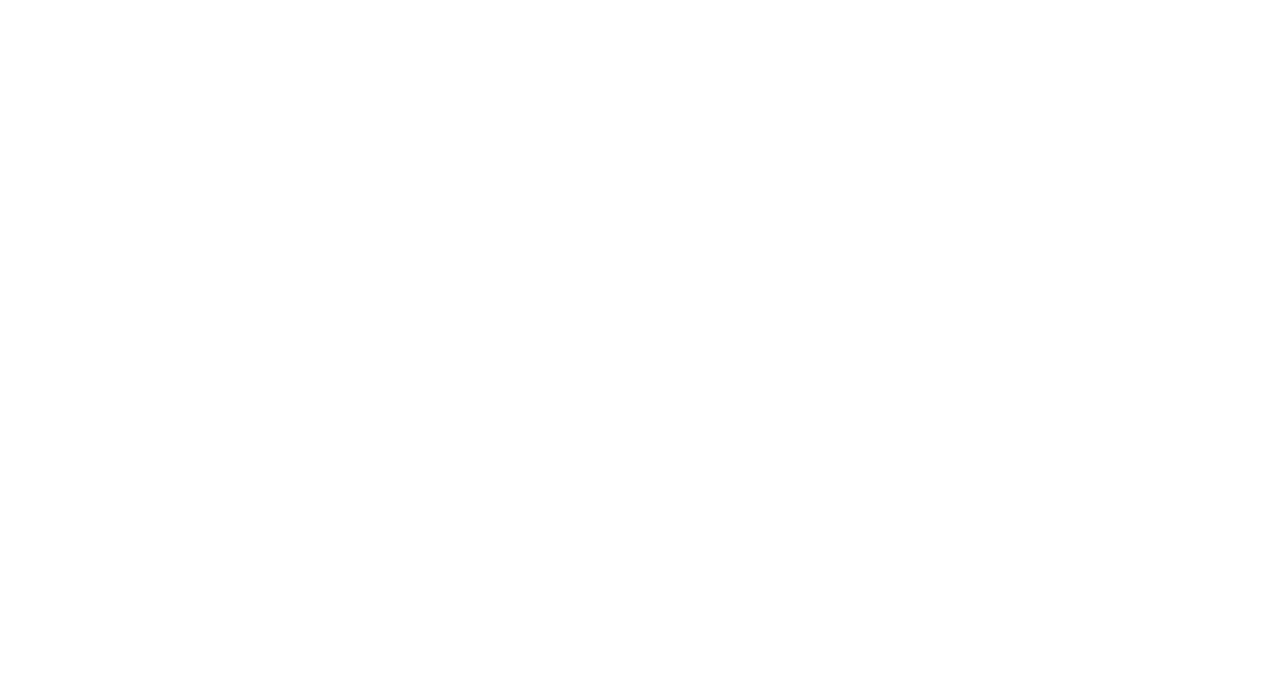
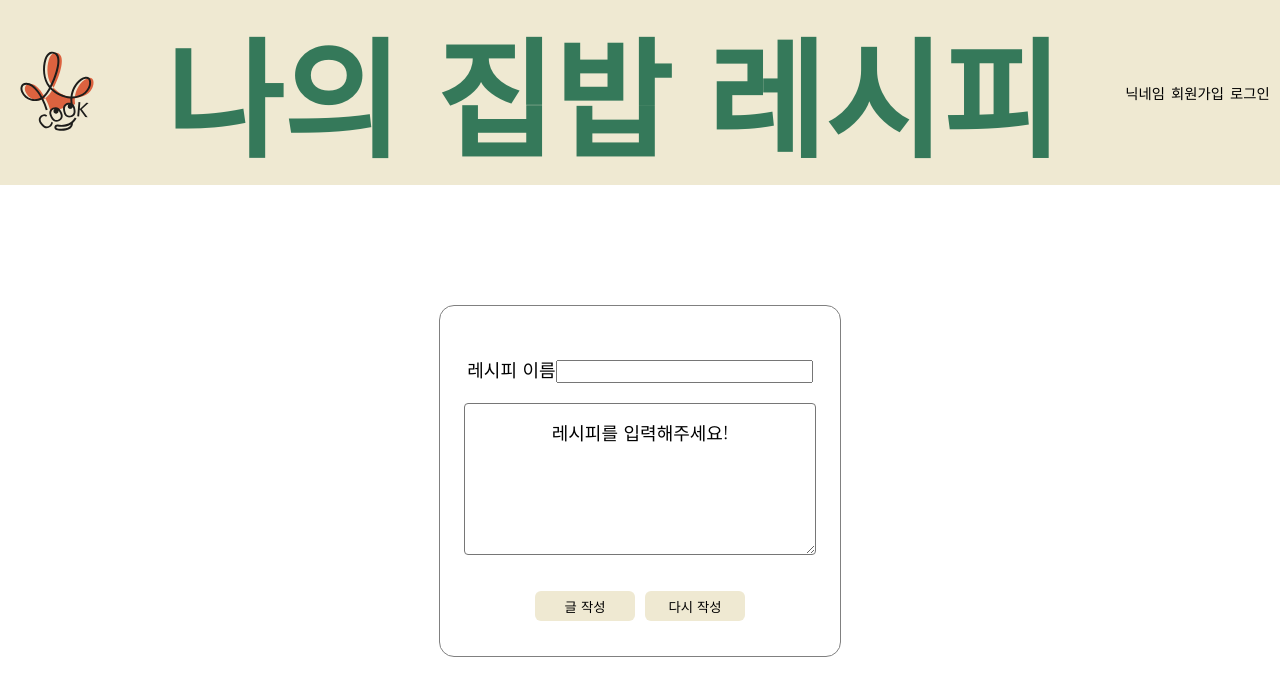
Before and after one commit to MyZipBobRecipe/FE, a React (Create React App) app: page /article in a window 1280 px wide. Before the commit this address had no page. Shown: the top 696 px of the page. Built offline with nearby package versions, Linux system fonts and the light colour scheme; a web font is replaced by a local one.

Commit message:
feat: article axios connect

```diff
--- a/src/components/form/CreateForm.jsx
+++ b/src/components/form/CreateForm.jsx
@@ -16,8 +16,8 @@ const CreateForm = () => {
 //초기값
   const initialState = {
     title: "",
-    ingredient:"",
-    description: ""
+    // ingredient:"",
+    body: ""
   };
 
 
@@ -31,10 +31,45 @@ const CreateForm = () => {
   };
 
 
+  const post_handler = async (event) => {
+    // 유효성 검증 코드
+    event.preventDefault();
+    if ( post.title.trim() === "" || post.body.trim() === "" ){
+      console.log(post)
+      return alert("모든 칸을 채워주세요!")
+    };
+    console.log(post)
+
+    try {
+
+      // const { data } = await axios.post("http://localhost:3001/recipies", {...post});
+      const { data } = await axios.post("http://15.164.169.141:8080/article", { ...post });
+      setPost(initialState)
+
+      if (data.ok) {
+
+        window.alert("레시피가 등록되었습니다!")
+        console.log("newPosting: ",data)
+        navigate('/api/postlist') //go home
+
+      } else {
+        console.log("Not Ok")
+        console.error(data)
+        // 데이터는 넘어가는데, 왜 ok가 안되는가?
+      };
+
+    } catch {
+      window.alert("무엇인가 잘못되었습니다! 😱")
+      setPost(initialState)
+
+
+    }
+
+  };
 
   return (
     <StForm>
-      <form>
+      <form onSubmit={post_handler}>
         <div>
           <div>
             <label>레시피 이름</label>
@@ -47,7 +82,7 @@ const CreateForm = () => {
             />
           </div>
 
-          <div>
+          {/* <div>
             <label>재료</label>
             <input
               type="text"
@@ -56,16 +91,17 @@ const CreateForm = () => {
               onChange={onChangeHandler}
               maxLength="15"
             />
-          </div>
+          </div> */}
 
           <div>
-            <label>레시피</label>
-            <input
+            {/* <label>레시피</label> */}
+            <StTextarea
+              placeholder="레시피를 입력해주세요!"
               type="text"
-              name="description"
-              value={post.description}
+              name="body"
+              value={post.body}
               onChange={onChangeHandler}
-              maxLength="15"
+              // maxLength="15"
             />
           </div>
 
@@ -74,10 +110,8 @@ const CreateForm = () => {
             <div>
 
                 <CustomButton
-                title="글 작성"
-                onClick={() => {
-                    navigate("/");
-                  }}/>
+                title="글 작성" type="submit"
+                />
 
                 <CustomButton
                 title="다시 작성"
@@ -103,3 +137,17 @@ const StForm = styled.div`
   font-size: 18px;
   text-align: center;
 `;
+
+const StTextarea = styled.textarea`
+  margin-top: 20px;
+  width: 350px;
+  height: 150px;
+  border-radius: 4px;
+  ::placeholder {
+      padding-top: 15px;
+      color: black;
+      font-size: 18px;
+      text-align: center;
+  }
+
+`
--- a/src/pages/create.jsx
+++ b/src/pages/create.jsx
@@ -6,15 +6,17 @@ import CreateForm from "../components/form/CreateForm";
 const Create = () => {
 
   return (
-    <StAddForm>
-      <Header/>
-      <CreateForm />
-    </StAddForm>
+    <>
+      <Header />
+      <StAddForm>
+        <CreateForm />
+      </StAddForm>
+    </>
   )
 }
 
 export default Create;
 
 const StAddForm = styled.div`
-  padding-top: 140px;
+  padding-top: 70px;
 `;
--- a/src/shared/Router.js
+++ b/src/shared/Router.js
@@ -12,7 +12,7 @@ const Router = () => {
     <BrowserRouter>
       <Routes>
         <Route path='/api/postlist' element={<List />} />
-        <Route path='/api/postlist/create' element={<Create />} />
+        <Route path='/article' element={<Create />} />
         <Route path='/api/postlist:postId' element={<Detail />} />
         <Route path='/auth/login' element={<Login />} />
         <Route path='/auth/signup' element={<Signup />} />
```
